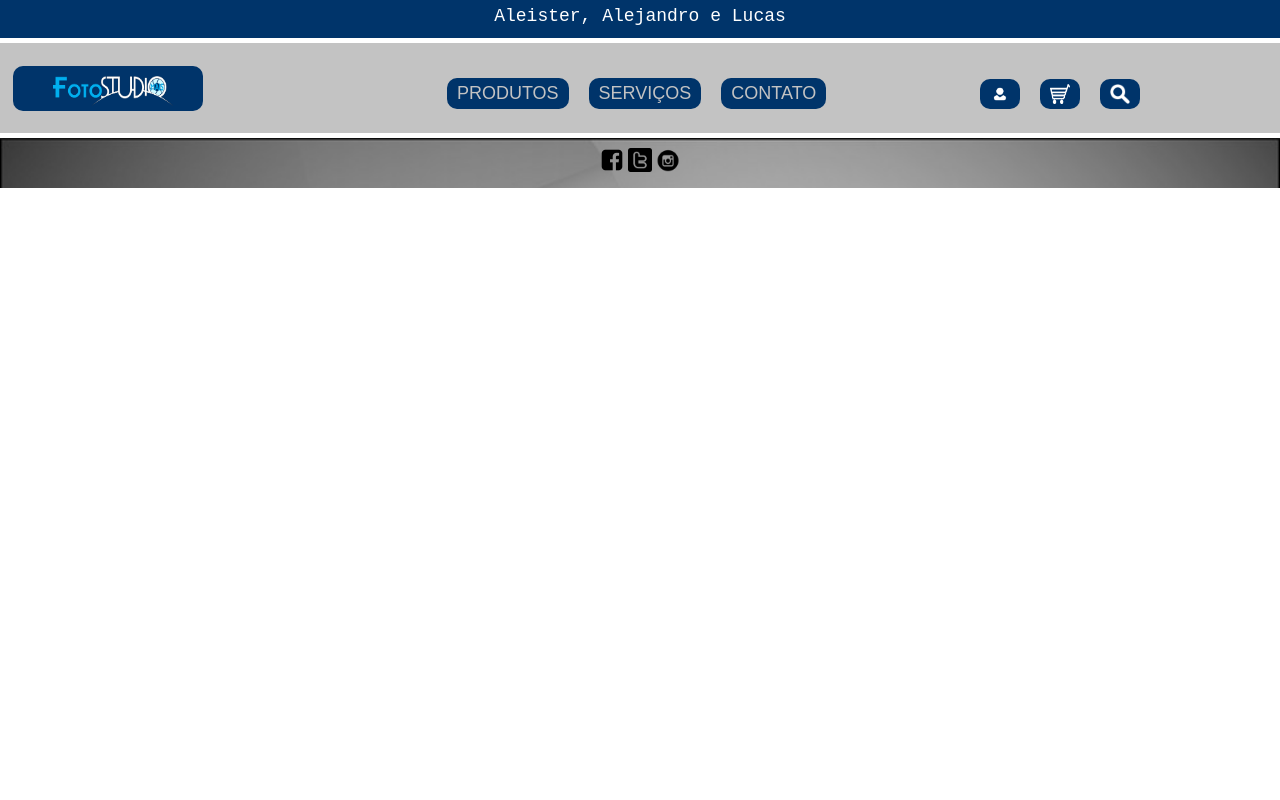
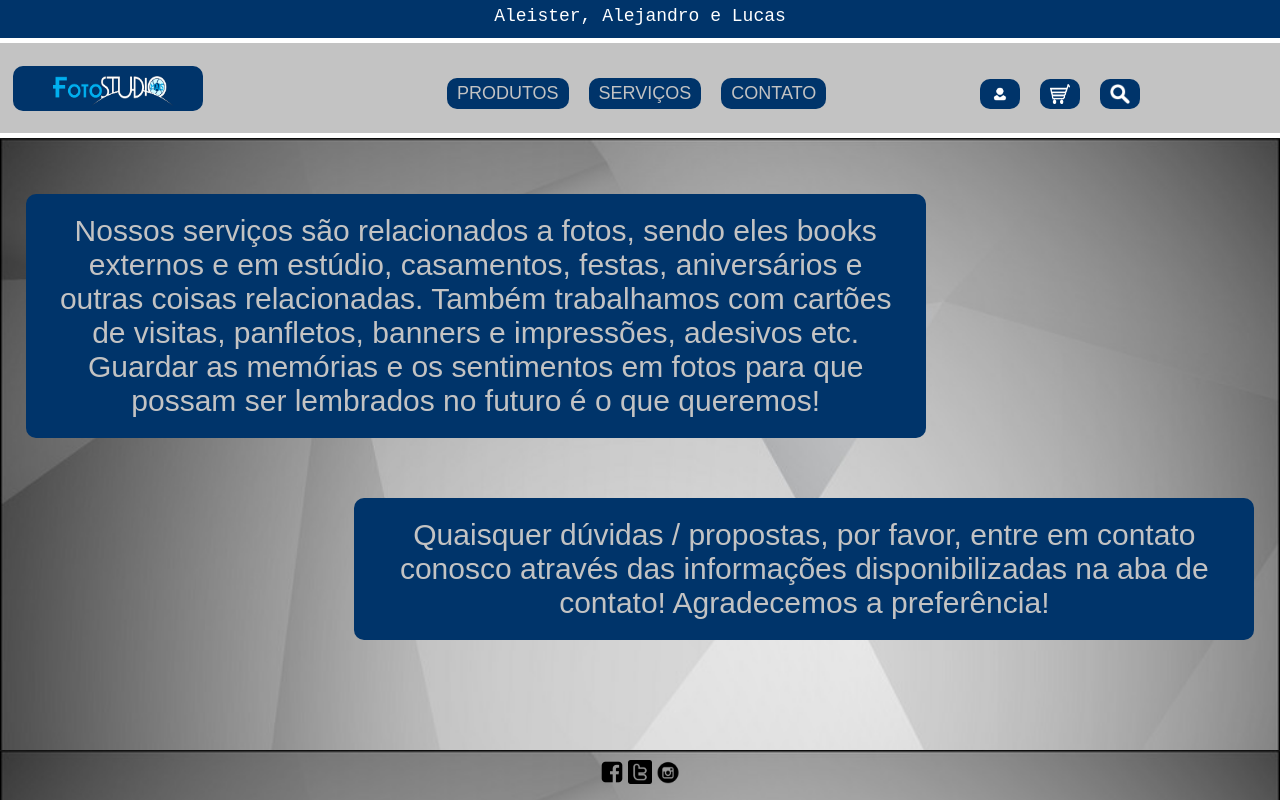
Before and after one commit to lucasoro/progWeb, a plain HTML site: page pages/services.html in a window 1280 px wide. Drawn offline with Linux system fonts and the light colour scheme.

Commit message:
Criando página de serviços

```diff
--- a/js/scripts.js
+++ b/js/scripts.js
@@ -96,36 +96,4 @@ $(document).ready(function() {
             alert("Realize o login primeiro!");
         }
     })
-
-    function initMap() {
-        // The map, centered at Curitiba
-        const map = new google.maps.Map(document.getElementById("map"), {
-            zoom: 13,
-            center: { lat: -25.429, lng: -49.267 },
-        });
-
-        addMarker({
-            coords: { lat: -25.439, lng: -49.237 },
-            title: ' </h1> loja 1 </h1>'
-
-        });
-
-        addMarker({
-            coords: { lat: -25.499, lng: -49.227 },
-            title: '<h1> Loja 2 </h1>'
-
-        });
-        addMarker({
-            coords: { lat: -25.459, lng: -49.257 },
-            title: '<h1> Loja 3 </h1>'
-        });
-
-        function addMarker(props) {
-            var marker = new google.maps.Marker({
-                position: props.coords,
-                map: map,
-            });
-        }
-    }
-    initMap()
 })
--- a/pages/services.html
+++ b/pages/services.html
@@ -36,6 +36,15 @@
             </tr>
         </table>
     </div>
+    <div class="divTexto">
+        <p>
+            Nossos serviços são relacionados a fotos, sendo eles books externos e em estúdio, casamentos, festas, aniversários e outras coisas relacionadas. Também trabalhamos com cartões de visitas, panfletos, banners e impressões, adesivos etc. Guardar as memórias
+            e os sentimentos em fotos para que possam ser lembrados no futuro é o que queremos!
+        </p>
+        <p id="p2">
+            Quaisquer dúvidas / propostas, por favor, entre em contato conosco através das informações disponibilizadas na aba de contato! Agradecemos a preferência!
+        </p>
+    </div>
     <div class="rodape">
         <img src="../images/facebook.png" />
         <img src="../images/twitter.png" />
--- a/styles/estilo.css
+++ b/styles/estilo.css
@@ -431,3 +431,25 @@ body {
     font-size: 40px;
     font-family: monospace;
 }
+
+.divTexto {
+    padding: 2%;
+    text-align: center;
+    background-image: url('../images/backgroundCinza.jpg');
+    background-repeat: no-repeat;
+    background-size: cover;
+    height: 70%;
+}
+
+.divTexto p {
+    padding: 20px;
+    font-size: 30px;
+    background-color: #00346a;
+    color: #c3c3c3;
+    border-radius: 10px;
+    width: 70%;
+}
+
+#p2 {
+    float: right;
+}
```
Also changed, not shown: js/maps.js (added, +30 -0 lines), pages/contact.html (+2 -1 lines).
